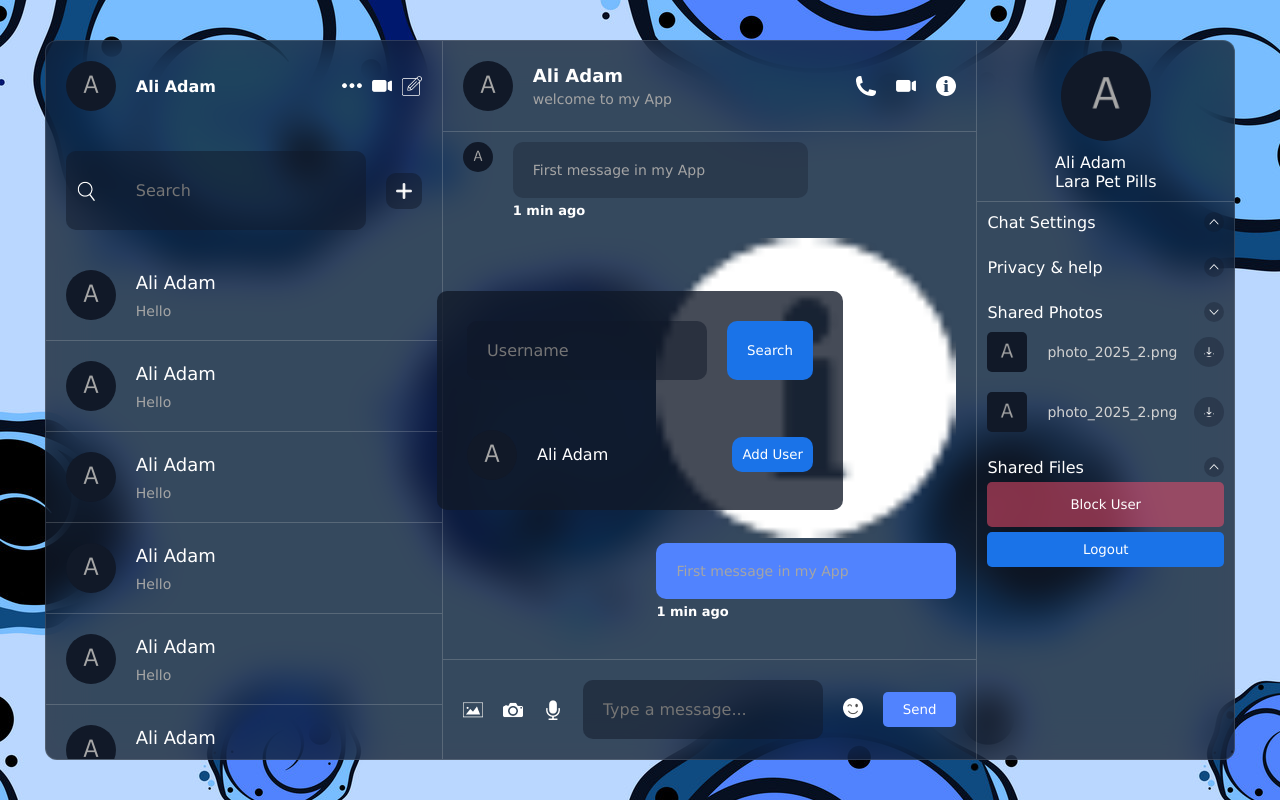
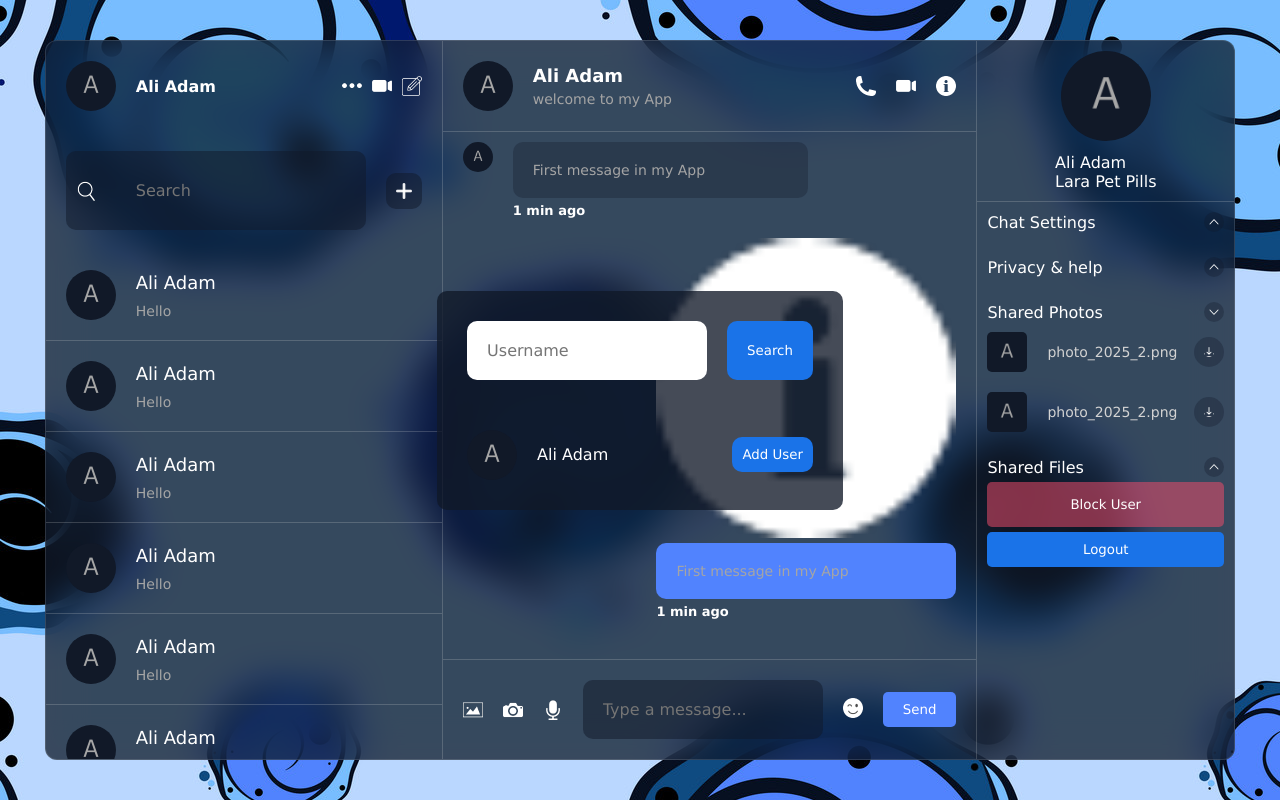
Before and after one commit to ALI-ADAM94/project, a React (Vite) app: page / in a window 1280 px wide. Built offline with nearby package versions, Linux system fonts and the light colour scheme.

Commit message:
modify code

```diff
--- a/src/components/list/chatList/addUser/addUser.css
+++ b/src/components/list/chatList/addUser/addUser.css
@@ -18,6 +18,7 @@
             border-radius: 10px;
             border: none;
             outline: none;
+            background-color: white
         }
         button{
             padding: 20px;
```
